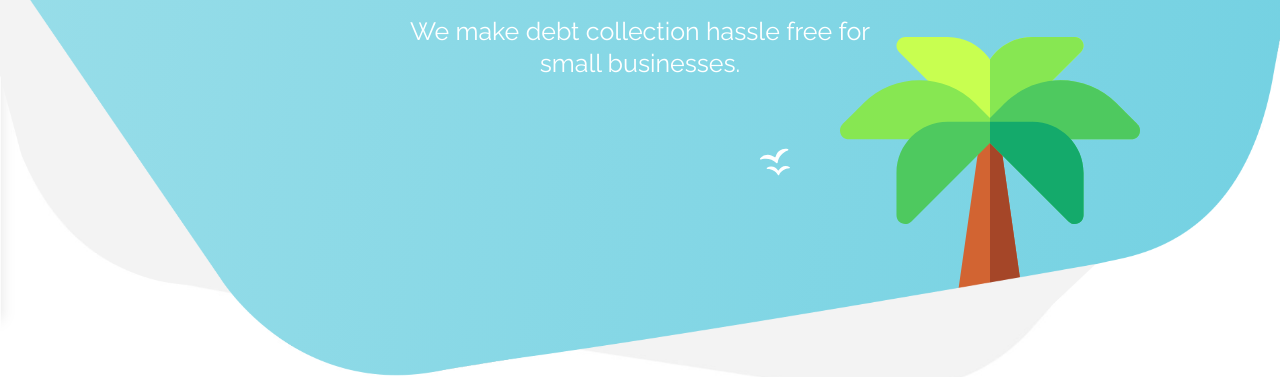
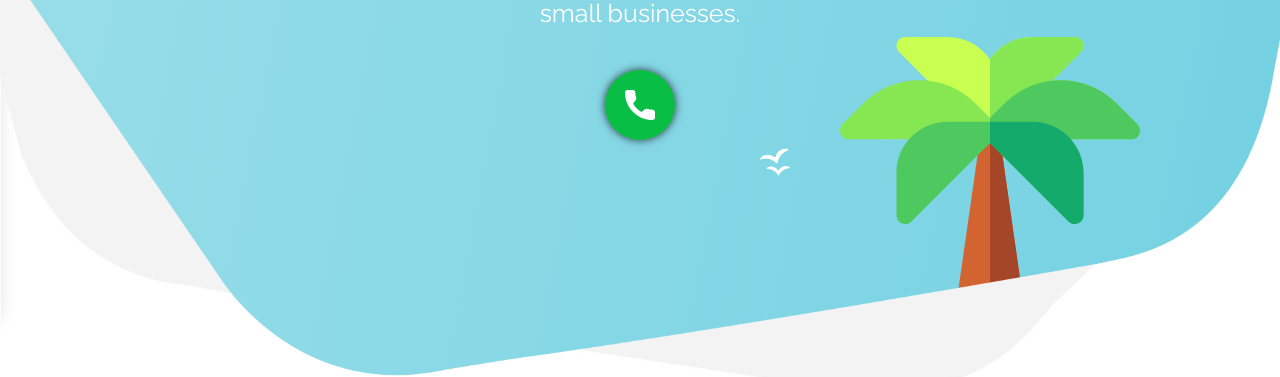
Before and after one commit to OakHarbor/AZ-Alliance, a plain HTML site: page index.html in a window 1280 px wide. Shown: the part 453-830 px from the top of the page. Drawn offline with nearby package versions, Linux system fonts and the light colour scheme.

Commit message:
fixed button

```diff
--- a/css/style.css
+++ b/css/style.css
@@ -6,8 +6,8 @@
     display: none;
 }
 
-.desktop-button {
-    display: none !important;
+.desktop-link {
+    display: none;
 }
 
 #hero {
@@ -804,16 +804,24 @@
         bottom: 70px;
     }
 
-    .mobile {
-        display: none !important;
-    }
-
     .graphic {
         z-index: 1;
     }
 
     .about-button:hover {
         cursor: pointer;
+    }
+
+    .desktop-link {
+        height: 70px;
+        width: 70px;
+        display: block !important;
+        position: absolute;
+        top: 50%;
+        left: 50%;
+        transform: translate(-50%, -50%);
+        border-radius: 50%;
+        z-index: 9991000;
     }
 
     /*-- -------------------------- -->
--- a/index.html
+++ b/index.html
@@ -83,18 +83,8 @@
 
                 <h2 id="home-p">We make debt collection hassle free for small businesses.</h2>
 
-                <button class="button-transparent about-button mobile" onclick="location.href='tel:561-592-7592'" type="button">
-                    <svg aria-hidden="true" xmlns="http://www.w3.org/2000/svg" xmlns:xlink="http://www.w3.org/1999/xlink" version="1.1" id="Capa_1" x="0px" y="0px" viewBox="0 0 384 384" style="enable-background:new 0 0 384 384;" xml:space="preserve" width="512px" height="512px"><g><g>
-                        <g>
-                            <path d="M353.188,252.052c-23.51,0-46.594-3.677-68.469-10.906c-10.719-3.656-23.896-0.302-30.438,6.417l-43.177,32.594    c-50.073-26.729-80.917-57.563-107.281-107.26l31.635-42.052c8.219-8.208,11.167-20.198,7.635-31.448    c-7.26-21.99-10.948-45.063-10.948-68.583C132.146,13.823,118.323,0,101.333,0H30.813C13.823,0,0,13.823,0,30.813    C0,225.563,158.438,384,353.188,384c16.99,0,30.813-13.823,30.813-30.813v-70.323C384,265.875,370.177,252.052,353.188,252.052z" data-original="#000000" class="active-path" data-old_color="#000000" fill="#FFFFFF"/>
-                        </g>
-                        </g></g>
-                    </svg>
-                    <div aria-hidden="true" class="circle circle1"></div>
-                    <div aria-hidden="true" class="circle circle2"></div>
-                    <div aria-hidden="true" class="circle circle3"></div>
-                </button>
-                <button class="button-transparent about-button desktop-button" onclick="location.href='/html/contact.html'" type="button">
+                <button class="button-transparent about-button" onclick="location.href='tel:561-592-7592'" type="button">
+                    <a class="desktop-link" href="/html/contact.html"></a>
                     <svg aria-hidden="true" xmlns="http://www.w3.org/2000/svg" xmlns:xlink="http://www.w3.org/1999/xlink" version="1.1" id="Capa_1" x="0px" y="0px" viewBox="0 0 384 384" style="enable-background:new 0 0 384 384;" xml:space="preserve" width="512px" height="512px">
                         <g>
                             <g>
```
